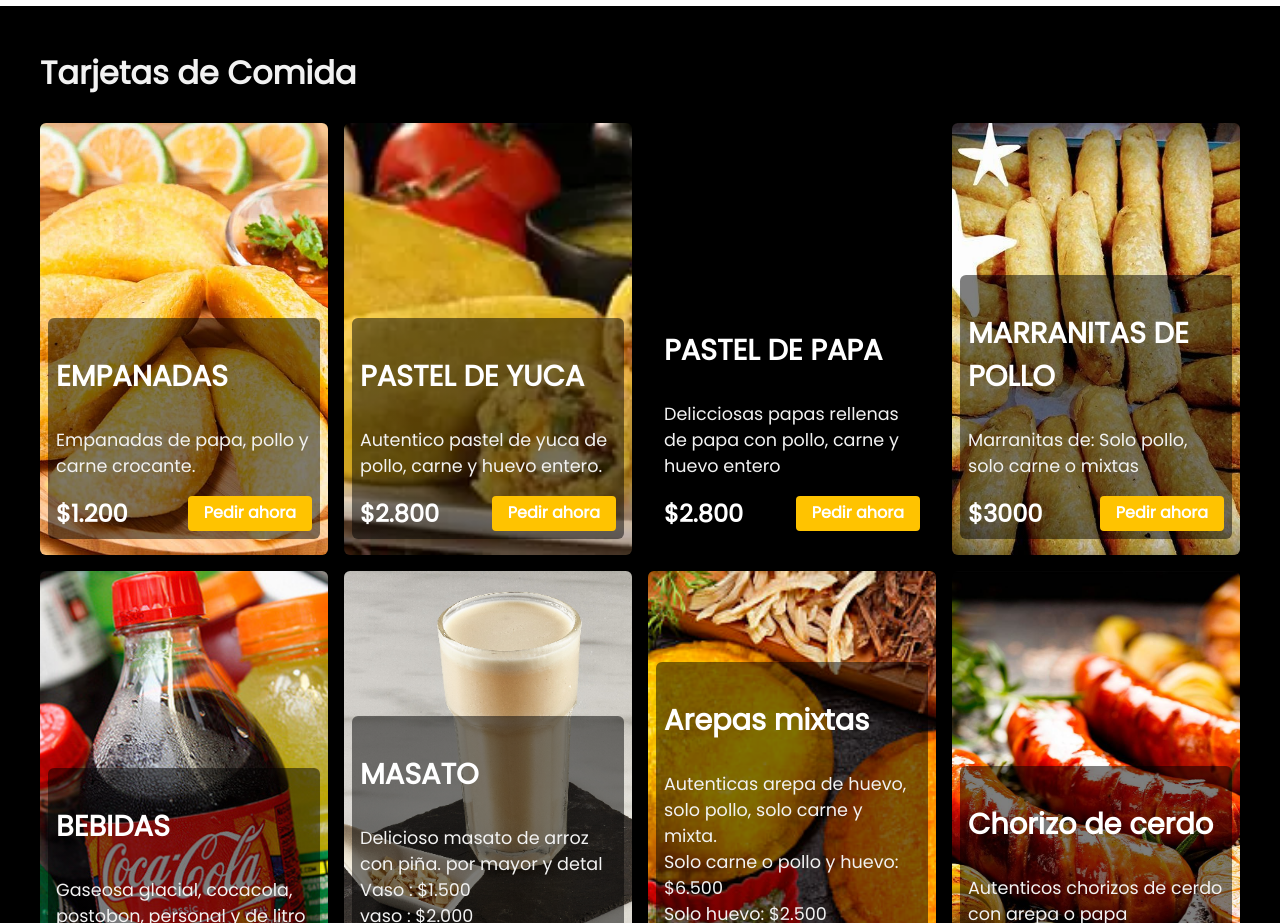
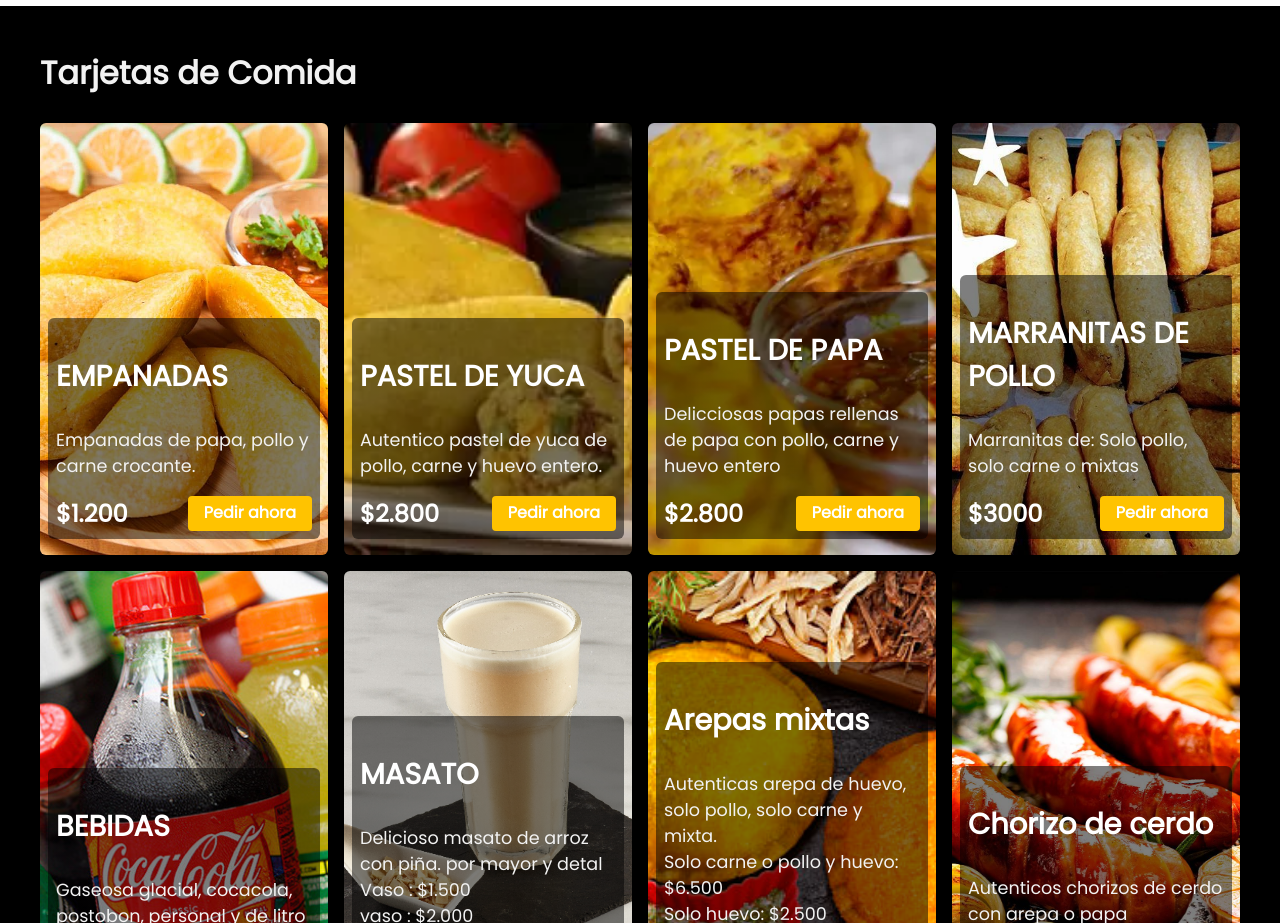
Before and after one commit to Pachitokun/PaginaWeb, a plain HTML site: page index.html in a window 1280 px wide. Shown: the part 940-1863 px from the top of the page. Drawn offline with Linux system fonts and the light colour scheme.

Commit message:
Update index.html

```diff
--- a/index.html
+++ b/index.html
@@ -86,7 +86,7 @@
             </div>
           </div>
         </div>
-        <div style="background:url(./imagenes/Papas-Rellenas-Colombianas.jpge.webp)center;background-size: cover;" class="tarjeta-rest">
+        <div style="background:url(./imagenes/Papas-Rellenas-Colombianas.webp)center;background-size: cover;" class="tarjeta-rest">
           <div class="wrap-text_tarjeta-rest">
             <h3>PASTEL DE PAPA</h3>
             <p>Delicciosas papas rellenas de papa con pollo, carne y huevo entero</p>
```
